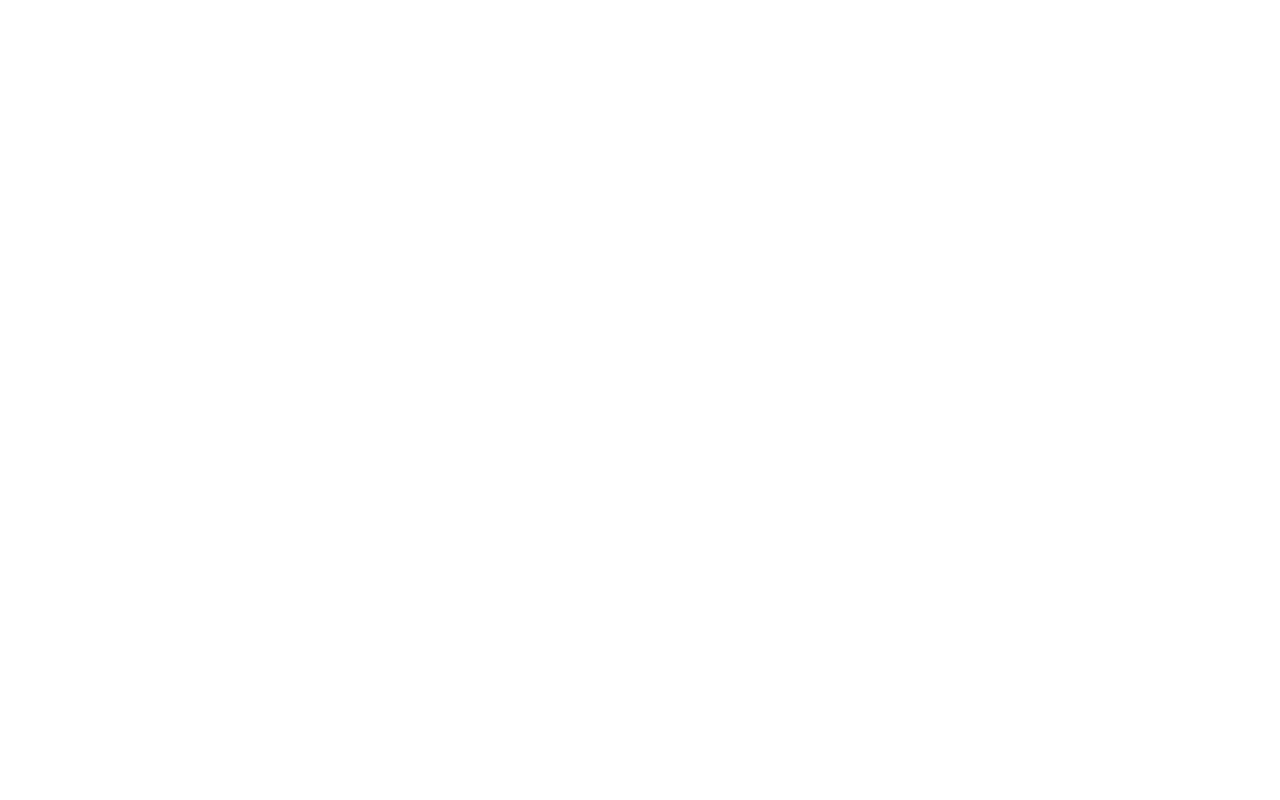
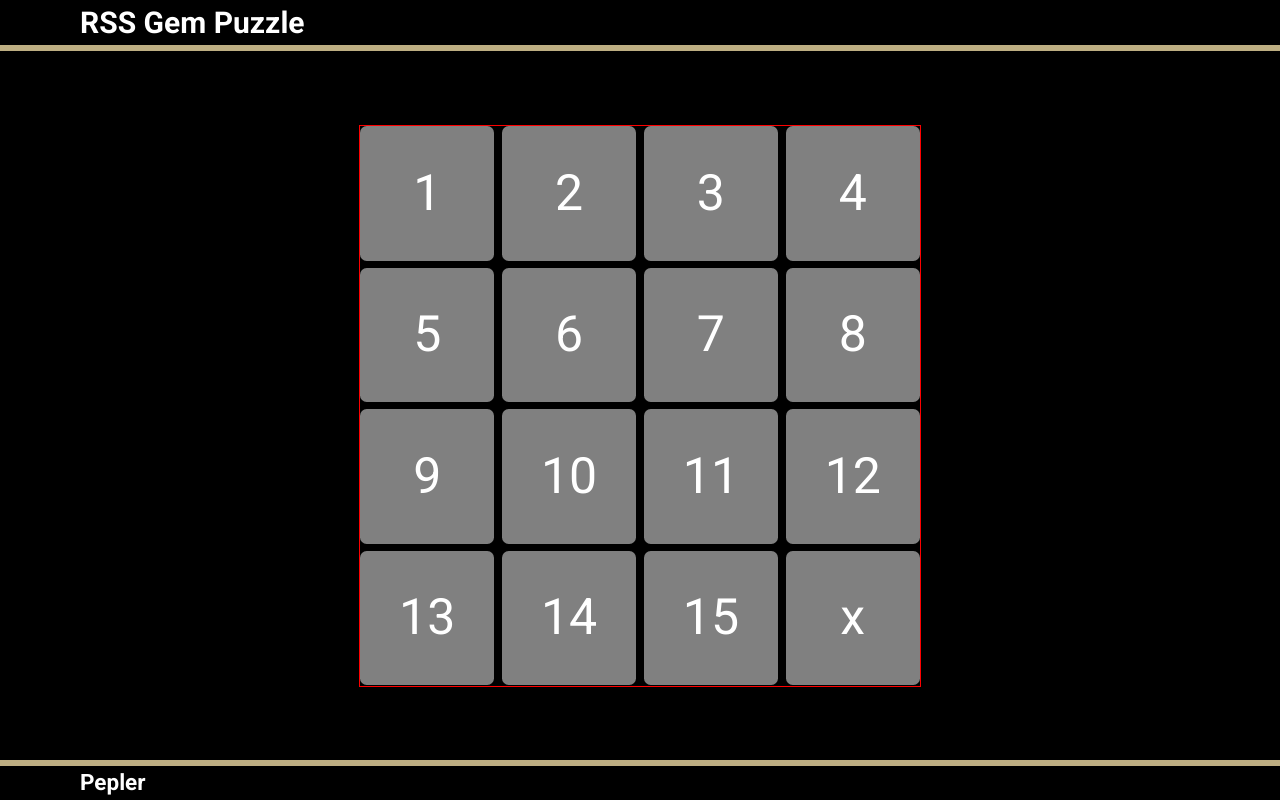
Before and after one commit to SanyaPE/gem-puzzle, a plain HTML site: page index.html in a window 1280 px wide. Drawn offline with Linux system fonts and the light colour scheme.

Commit message:
feat layout css

```diff
--- a/index.html
+++ b/index.html
@@ -5,8 +5,42 @@
     <meta http-equiv="X-UA-Compatible" content="IE=edge">
     <meta name="viewport" content="width=device-width, initial-scale=1.0">
     <title>Document</title>
+    <link rel="stylesheet" href="./css/style.css">
 </head>
 <body>
+    <header>
+        <div class="container">
+            <h1>RSS Gem Puzzle</h1>
+        </div>
+    </header>
+    <main class="main">
+        <div class="container main__content">
+            <div class="field">
+                <div class="field__item">1</div>
+                <div class="field__item">2</div>
+                <div class="field__item">3</div>
+                <div class="field__item">4</div>
+                <div class="field__item">5</div>
+                <div class="field__item">6</div>
+                <div class="field__item">7</div>
+                <div class="field__item">8</div>
+                <div class="field__item">9</div>
+                <div class="field__item">10</div>
+                <div class="field__item">11</div>
+                <div class="field__item">12</div>
+                <div class="field__item">13</div>
+                <div class="field__item">14</div>
+                <div class="field__item">15</div>
+                <div class="field__item empty">x</div>
+            </div>
+        </div>
+    </main>
+    <footer>
+        <div class="container">
+            <h2>Pepler</h2>
+        </div>
+    </footer>
 
+<script src="/js/script.js"></script>
 </body>
 </html>
--- a/scss/base/_import-base.scss
+++ b/scss/base/_import-base.scss
@@ -1,4 +1,3 @@
 @import 'base';
-@import 'normalize';
 @import 'typography';
 @import 'fonts';
--- a/scss/base/_normalize.scss
+++ /dev/null
@@ -1,352 +0,0 @@
-/* _-_-_- base/NORMALIZE -_-_-_ */
-/*! normalize.css v8.0.1 | MIT License | github.com/necolas/normalize.css */
-
-/* Document
-   ========================================================================== */
-
-/**
- * 1. Correct the line height in all browsers.
- * 2. Prevent adjustments of font size after orientation changes in iOS.
- */
-
- html {
-    // line-height: 1.15; /* 1 */
-    line-height: 1; /* 1 */
-    -webkit-text-size-adjust: 100%; /* 2 */
-  }
-
-  /* Sections
-     ========================================================================== */
-
-  /**
-   * Remove the margin in all browsers.
-   */
-
-  body {
-    margin: 0;
-  }
-
-  /**
-   * Render the `main` element consistently in IE.
-   */
-
-  main {
-    display: block;
-  }
-
-  /**
-   * Correct the font size and margin on `h1` elements within `section` and
-   * `article` contexts in Chrome, Firefox, and Safari.
-   */
-/*
-  h1 {
-    font-size: 2em;
-    margin: 0.67em 0;
-  }
-  */
-
-  /* Grouping content
-     ========================================================================== */
-
-  /**
-   * 1. Add the correct box sizing in Firefox.
-   * 2. Show the overflow in Edge and IE.
-   */
-
-  hr {
-    box-sizing: content-box; /* 1 */
-    height: 0; /* 1 */
-    overflow: visible; /* 2 */
-  }
-
-  /**
-   * 1. Correct the inheritance and scaling of font size in all browsers.
-   * 2. Correct the odd `em` font sizing in all browsers.
-   */
-
-  pre {
-    font-family: monospace, monospace; /* 1 */
-    font-size: 1em; /* 2 */
-  }
-
-  /* Text-level semantics
-     ========================================================================== */
-
-  /**
-   * Remove the gray background on active links in IE 10.
-   */
-
-  a {
-    background-color: transparent;
-  }
-
-  /**
-   * 1. Remove the bottom border in Chrome 57-
-   * 2. Add the correct text decoration in Chrome, Edge, IE, Opera, and Safari.
-   */
-
-  abbr[title] {
-    border-bottom: none; /* 1 */
-    text-decoration: underline; /* 2 */
-    text-decoration: underline dotted; /* 2 */
-  }
-
-  /**
-   * Add the correct font weight in Chrome, Edge, and Safari.
-   */
-
-  b,
-  strong {
-    font-weight: bolder;
-  }
-
-  /**
-   * 1. Correct the inheritance and scaling of font size in all browsers.
-   * 2. Correct the odd `em` font sizing in all browsers.
-   */
-
-  code,
-  kbd,
-  samp {
-    font-family: monospace, monospace; /* 1 */
-    font-size: 1em; /* 2 */
-  }
-
-  /**
-   * Add the correct font size in all browsers.
-   */
-
-  small {
-    font-size: 80%;
-  }
-
-  /**
-   * Prevent `sub` and `sup` elements from affecting the line height in
-   * all browsers.
-   */
-
-  sub,
-  sup {
-    font-size: 75%;
-    line-height: 0;
-    position: relative;
-    vertical-align: baseline;
-  }
-
-  sub {
-    bottom: -0.25em;
-  }
-
-  sup {
-    top: -0.5em;
-  }
-
-  /* Embedded content
-     ========================================================================== */
-
-  /**
-   * Remove the border on images inside links in IE 10.
-   */
-
-  img {
-    border-style: none;
-  }
-
-  /* Forms
-     ========================================================================== */
-
-  /**
-   * 1. Change the font styles in all browsers.
-   * 2. Remove the margin in Firefox and Safari.
-   */
-
-  button,
-  input,
-  optgroup,
-  select,
-  textarea {
-    font-family: inherit; /* 1 */
-    font-size: 100%; /* 1 */
-    line-height: 1.15; /* 1 */
-    margin: 0; /* 2 */
-  }
-
-  /**
-   * Show the overflow in IE.
-   * 1. Show the overflow in Edge.
-   */
-
-  button,
-  input { /* 1 */
-    overflow: visible;
-  }
-
-  /**
-   * Remove the inheritance of text transform in Edge, Firefox, and IE.
-   * 1. Remove the inheritance of text transform in Firefox.
-   */
-
-  button,
-  select { /* 1 */
-    text-transform: none;
-  }
-
-  /**
-   * Correct the inability to style clickable types in iOS and Safari.
-   */
-
-  button,
-  [type="button"],
-  [type="reset"],
-  [type="submit"] {
-    -webkit-appearance: button;
-  }
-
-  /**
-   * Remove the inner border and padding in Firefox.
-   */
-
-  button::-moz-focus-inner,
-  [type="button"]::-moz-focus-inner,
-  [type="reset"]::-moz-focus-inner,
-  [type="submit"]::-moz-focus-inner {
-    border-style: none;
-    padding: 0;
-  }
-
-  /**
-   * Restore the focus styles unset by the previous rule.
-   */
-
-  button:-moz-focusring,
-  [type="button"]:-moz-focusring,
-  [type="reset"]:-moz-focusring,
-  [type="submit"]:-moz-focusring {
-    outline: 1px dotted ButtonText;
-  }
-
-  /**
-   * Correct the padding in Firefox.
-   */
-
-  fieldset {
-    padding: 0.35em 0.75em 0.625em;
-  }
-
-  /**
-   * 1. Correct the text wrapping in Edge and IE.
-   * 2. Correct the color inheritance from `fieldset` elements in IE.
-   * 3. Remove the padding so developers are not caught out when they zero out
-   *    `fieldset` elements in all browsers.
-   */
-
-  legend {
-    box-sizing: border-box; /* 1 */
-    color: inherit; /* 2 */
-    display: table; /* 1 */
-    max-width: 100%; /* 1 */
-    padding: 0; /* 3 */
-    white-space: normal; /* 1 */
-  }
-
-  /**
-   * Add the correct vertical alignment in Chrome, Firefox, and Opera.
-   */
-
-  progress {
-    vertical-align: baseline;
-  }
-
-  /**
-   * Remove the default vertical scrollbar in IE 10+.
-   */
-
-  textarea {
-    overflow: auto;
-  }
-
-  /**
-   * 1. Add the correct box sizing in IE 10.
-   * 2. Remove the padding in IE 10.
-   */
-
-  [type="checkbox"],
-  [type="radio"] {
-    box-sizing: border-box; /* 1 */
-    padding: 0; /* 2 */
-  }
-
-  /**
-   * Correct the cursor style of increment and decrement buttons in Chrome.
-   */
-
-  [type="number"]::-webkit-inner-spin-button,
-  [type="number"]::-webkit-outer-spin-button {
-    height: auto;
-  }
-
-  /**
-   * 1. Correct the odd appearance in Chrome and Safari.
-   * 2. Correct the outline style in Safari.
-   */
-
-  [type="search"] {
-    -webkit-appearance: textfield; /* 1 */
-    outline-offset: -2px; /* 2 */
-  }
-
-  /**
-   * Remove the inner padding in Chrome and Safari on macOS.
-   */
-
-  [type="search"]::-webkit-search-decoration {
-    -webkit-appearance: none;
-  }
-
-  /**
-   * 1. Correct the inability to style clickable types in iOS and Safari.
-   * 2. Change font properties to `inherit` in Safari.
-   */
-
-  ::-webkit-file-upload-button {
-    -webkit-appearance: button; /* 1 */
-    font: inherit; /* 2 */
-  }
-
-  /* Interactive
-     ========================================================================== */
-
-  /*
-   * Add the correct display in Edge, IE 10+, and Firefox.
-   */
-
-  details {
-    display: block;
-  }
-
-  /*
-   * Add the correct display in all browsers.
-   */
-
-  summary {
-    display: list-item;
-  }
-
-  /* Misc
-     ========================================================================== */
-
-  /**
-   * Add the correct display in IE 10+.
-   */
-
-  template {
-    display: none;
-  }
-
-  /**
-   * Add the correct display in IE 10.
-   */
-
-  [hidden] {
-    display: none;
-  }
--- a/scss/base/_typography.scss
+++ b/scss/base/_typography.scss
@@ -3,6 +3,7 @@
 html {
   font-size: 10px;
   font-family: "Roboto", sans-serif;
+  color: white;
 }
 body {
   font-size: 1.5em;
--- a/scss/layout/_grid.scss
+++ b/scss/layout/_grid.scss
@@ -1,27 +1,50 @@
 /* _-_-_- layout/GRID -_-_-_ */
-.body {
+footer,
+header,
+main {
+  background-color: black;
+}
+body {
   display: flex;
+  justify-content: space-between;
   flex-direction: column;
-  position: relative;
+  height: 100vh;
+}
+header {
+  border-bottom: 6px solid #bdae82;
+}
+main {
+  flex: 1 0 auto;
+  display: flex;
+  justify-content: center;
+  border-bottom: 6px solid #bdae82;
+}
+footer {
 }
 .container {
   max-width: $max-width;
   margin-left: auto;
   margin-right: auto;
-  padding-left: rem(220);
-  padding-right: rem(220);
+  padding-left: rem(80);
+  padding-right: rem(80);
   width: 100%;
   @include respond-to("desktop-xxl") {
     padding-left: rem(30);
     padding-right: rem(30);
   }
-  @include respond-to("laptop"){
+  @include respond-to("laptop") {
     padding-left: rem(20);
     padding-right: rem(20);
     position: relative;
   }
-  @include respond-to("mobile-l"){
+  @include respond-to("mobile-l") {
     padding-left: rem(10);
     padding-right: rem(10);
   }
 }
+.main__content{
+  display: flex;
+  flex-direction: column;
+  align-items: center;
+  justify-content: center;
+}
--- a/scss/main.scss
+++ b/scss/main.scss
@@ -11,6 +11,3 @@
 
 // Smaller components
 @import "modules/import-modules";
-
-// Page-specific styles
-@import "pages/import-pages";
--- a/scss/modules/_field.scss
+++ b/scss/modules/_field.scss
@@ -0,0 +1,33 @@
+/* _-_-_- modules/FIELD -_-_-_ */
+.field {
+  // .field__item
+  width: 70vmin;
+  height: 70vmin;
+  outline: solid 1px red;
+  display: flex;
+  justify-content: space-between;
+  align-items:center;
+  // flex-direction: column;
+  flex-wrap: wrap;
+  gap: 1%;
+  // flex-direction: column;
+
+
+
+  &__item {
+    // width: ((70vmin)/4);
+    // height: (70vmin/4);
+    width: 25% - 1%;
+    height: 25% - 1%;
+    border-radius: 5%;
+    background-color: grey;
+    display: flex;
+    justify-content: center;
+    align-items: center;
+    cursor: pointer;
+    font-size: 5rem;
+    transition: 0.3s;
+  }
+}
+.empty {
+}
--- a/scss/modules/_import-modules.scss
+++ b/scss/modules/_import-modules.scss
@@ -1,2 +1,2 @@
-@import "button";
+@import "buttons";
 @import "field";
```
Also changed, not shown: css/style.css, scss/layout/_footer.scss (line endings or trailing spaces), scss/main.css (added), 1 other file.
